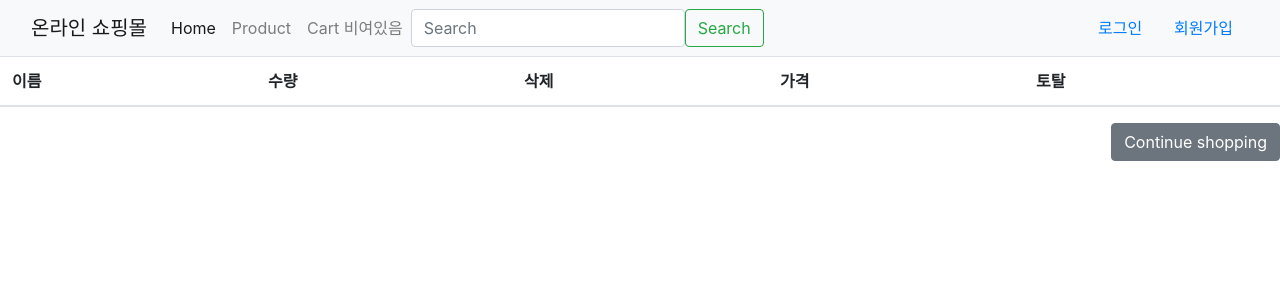
After one commit to uibeom96/project_online_shop, a Django app: page /cart/detail/ in a window 1280 px wide. The commit adds this page. Shown: the top 300 px of the page. Run offline with Django 3.2, Linux system fonts and the light colour scheme; lists and menus that the app fills with data are empty; some libraries are stand-ins or nearby versions.

Commit message:
검색기능 구현완료

```diff
--- a/conf/settings/base.py
+++ b/conf/settings/base.py
@@ -77,6 +77,8 @@ AUTH_PASSWORD_VALIDATORS = [
     },
 ]
 
+CART_SESSION_ID = "cart_id"
+
 AUTH_USER_MODEL = 'users.User'
 
 LOGIN_REDIRECT_URL = '/'
--- /dev/null
+++ b/shop/cart.py
@@ -0,0 +1,66 @@
+from decimal import Decimal
+from django.conf import settings
+from shop.models import Product
+
+class Cart:
+    def __init__(self, request):
+        print("디테일 실행1")
+        self.session = request.session
+        cart = self.session.get(settings.CART_SESSION_ID)
+        if not cart:
+            cart = self.session[settings.CART_SESSION_ID] = {}
+        self.cart = cart
+
+    def __len__(self):
+        print("디테일 실행2")
+        return sum(item['quantity'] for item in self.cart.values())
+
+    def __iter__(self):
+        print("디테일 실행3")
+        product_ids = self.cart.keys()
+        products = Product.objects.filter(id__in=product_ids)
+
+        for product in products:
+            self.cart[str(product.id)]['product'] = product
+
+        for item in self.cart.values():
+            item['price'] = Decimal(item['price'])
+            item['total_price'] = item['price'] * item['quantity']
+
+            yield item
+
+
+    def add(self, product, quantity=1, is_update=False):
+        print("디테일 실행4")
+        product_id = str(product.id)
+        if product_id not in self.cart:
+            self.cart[product_id] = {'quantity':0, 'price':str(product.price)}
+
+        if is_update:
+            self.cart[product_id]['quantity'] = quantity
+        else:
+            self.cart[product_id]['quantity'] += quantity
+
+        self.save()
+
+    def save(self):
+        print("디테일 실행5")
+        self.session[settings.CART_SESSION_ID] = self.cart
+        self.session.modified = True
+
+    def remove(self, product):
+        print("디테일 실행6")
+        product_id = str(product.id)
+        if product_id in self.cart:
+            del(self.cart[product_id])
+            self.save()
+
+    def clear(self):
+        print("디테일 실행7")
+        self.session[settings.CART_SESSION_ID] = {}
+        self.session.modified = True
+
+
+    def get_product_total(self):
+        print("디테일 실행8")
+        return sum(Decimal(item['price'])*item['quantity'] for item in self.cart.values())
--- /dev/null
+++ b/shop/forms.py
@@ -0,0 +1,6 @@
+from django import forms
+
+
+class AddProductForm(forms.Form):
+    quantity = forms.IntegerField(label="수량")
+    is_update = forms.BooleanField(required=False, initial=False, widget=forms.HiddenInput)
--- /dev/null
+++ b/shop/templates/shop/cart_detail.html
@@ -0,0 +1,50 @@
+{% extends "base.html" %}
+{% load static %}
+
+{% block title %}
+    Shopping cart
+{% endblock %}
+
+{% block content %}
+    <table class="table table-striped">
+        <thead>
+            <tr>
+                <th scope="col">이름</th>
+                <th scope="col">수량</th>
+                <th scope="col">삭제</th>
+                <th scope="col">가격</th>
+                <th scope="col">토탈</th>
+            </tr>
+        </thead>
+        <tbody>
+        {% for item in cart %}
+            {% with product=item.product %}
+            <tr>
+                <td scope="row">
+                    <a href="{{ product.get_absolute_url }}">
+                        <h6>{{ product.title }}</h6>
+                    </a>
+                </td>
+                <td>
+                    <form action="{% url 'shop:cart_add' product.id %}" method="post">
+                        {{ item.quantity_form.quantity }}
+                        {{ item.quantity_form.is_update }}
+                        <input type="submit" class="btn btn-primary" value="Update">
+                        {% csrf_token %}
+                    </form>
+                </td>
+                <td class="btn btn-danger"><a href="{% url 'shop:cart_remove' product.id %}" class="text-white">삭제</a></td>
+                <td class="num">${{ item.price }}</td>
+                <td class="num">${{ item.total_price }}</td>
+            </tr>
+            {% endwith %}
+        {% endfor %}
+
+        </tbody>
+    </table>
+
+
+    <p class="text-right">
+        <a href='{% url "shop:products_list" %}' class="btn btn-secondary">Continue shopping</a>
+    </p>
+{% endblock %}
--- a/shop/urls.py
+++ b/shop/urls.py
@@ -6,5 +6,8 @@ app_name = "shop"
 urlpatterns = [
     path("<str:slug>/", views.products_list, name="in_category_products_list"),
     path("detail/<int:pk>/<str:slug>/", views.product_detail, name="product_detail"),
+    path("cart/detail/", views.cart_detail, name="cart_detail"),
+    path("cart/add/<int:product_id>/", views.cart_add, name="cart_add"),
+    path("cart/remove/<int:product_id>", views.cart_remove, name="cart_remove"),
     path("", views.products_list, name="products_list"),
 ]
--- a/shop/views.py
+++ b/shop/views.py
@@ -1,14 +1,31 @@
 from django.shortcuts import render, redirect, get_object_or_404
 from shop.models import Category, Product
+from django.views.decorators.http import require_POST
+from shop.cart import Cart
+from shop.forms import AddProductForm
+
 
 def products_list(request, slug=None):
     current_category = None
     categoris = Category.objects.all()
     products = Product.objects.filter(available_display=True)
 
+
     if slug is not None:
         current_category = get_object_or_404(Category, slug=slug)
         products = current_category.products.all()
+
+    if request.GET.get("search_input"):
+        if current_category :
+            products = current_category.products.filter(title__contains=request.GET.get("search_input"))
+        else:
+            products = Product.objects.filter(title__contains=request.GET.get("search_input"))
+        return render(request, "shop/products_search_list.html",
+        {
+            "current_category": current_category,
+            "categoris": categoris,
+            "products": products
+        })
 
     return render(request, "shop/products_list.html",
     {
@@ -20,7 +37,35 @@ def products_list(request, slug=None):
 
 def product_detail(request, pk, slug):
     product = get_object_or_404(Product, id=pk, slug=slug)
+    add_to_cart = AddProductForm(initial={"quantity": 1})
     return render(request, "shop/product_detail.html",
     {
-        "product": product
+        "product": product,
+        "add_to_cart": add_to_cart,
     })
+
+
+@require_POST
+def cart_add(request, product_id):
+    cart = Cart(request)
+    product = get_object_or_404(Product, id=product_id)
+
+    form = AddProductForm(request.POST)
+    if form.is_valid():
+        cd = form.cleaned_data
+        cart.add(product=product, quantity=cd['quantity'], is_update=cd['is_update'])
+
+    return redirect('shop:cart_detail')
+
+def cart_remove(request, product_id):
+    cart = Cart(request)
+    product = get_object_or_404(Product, id=product_id)
+    cart.remove(product)
+    return redirect('shop:cart_detail')
+
+
+def cart_detail(request):
+    cart = Cart(request)
+    for product in cart:
+        product['quantity_form'] = AddProductForm(initial={'quantity':product['quantity'], 'is_update':True})
+    return render(request, 'shop/cart_detail.html', {'cart':cart})
--- a/templates/navbar.html
+++ b/templates/navbar.html
@@ -21,8 +21,8 @@
           </li>
         </ul>
 
-        <form class="d-flex">
-          <input class="form-control me-2" type="search" placeholder="Search" aria-label="Search">
+        <form class="d-flex" method="GET">
+          <input class="form-control me-2" name="search_input" type="search" placeholder="Search" aria-label="Search">
           <button class="btn btn-outline-success" type="submit">Search</button>
         </form>
 
```
Also changed, not shown: shop/templates/shop/product_detail.html (+16 -17 lines), shop/templates/shop/products_search_list.html (added, +53 -0 lines).
